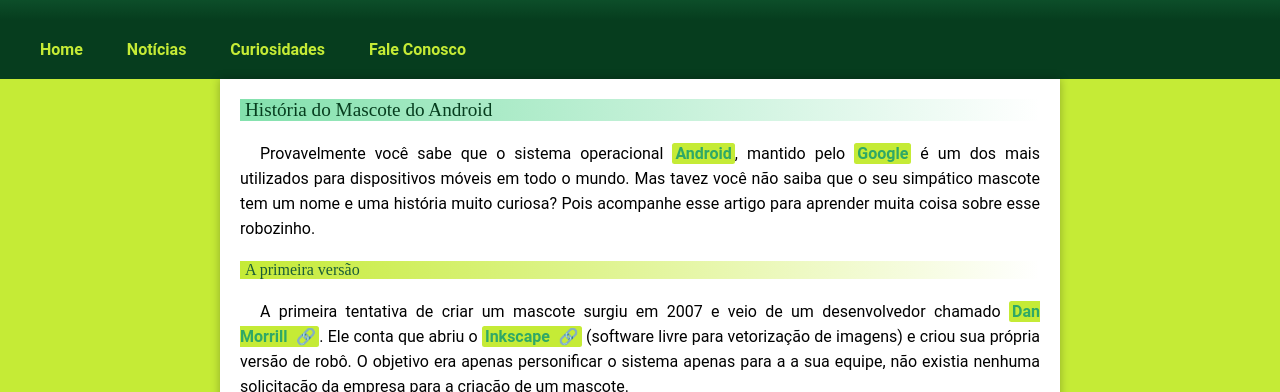
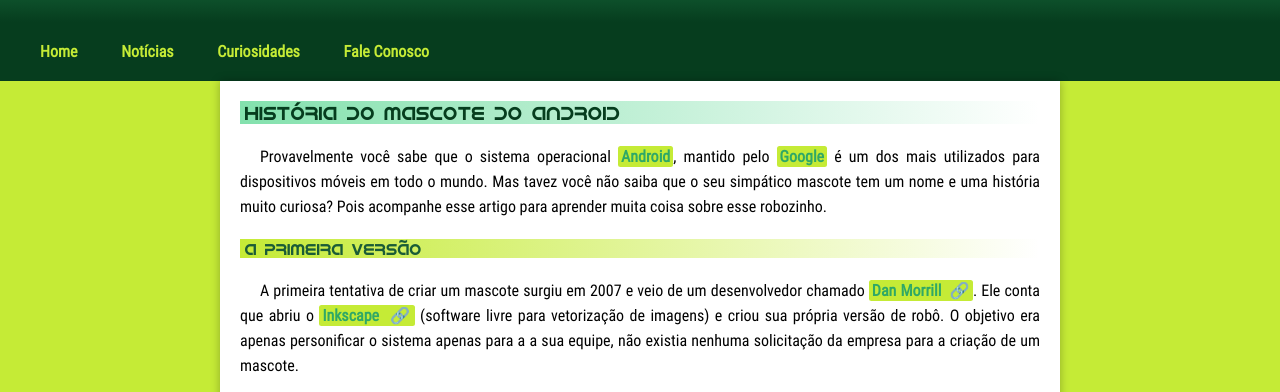
Before and after one commit to Kuhmat-Tesla/Historia-do-Android, a plain HTML site: page index.html in a window 1280 px wide. Shown: the part 105-497 px from the top of the page. Drawn offline with Linux system fonts and the light colour scheme; the site is published under a folder, as on GitHub Pages, so addresses that start at the root find nothing.

Commit message:
Update style.css

```diff
--- a/style.css
+++ b/style.css
@@ -1,16 +1,16 @@
 @font-face {
     font-family: "idroid";
-    src: url(/fontes/idroid.otf);
+    src: url("./fontes/idroid.otf");
 }
 
 @font-face {
     font-family: "Roboto";
-    src: url("/fontes/RobotoCondensed-Regular.ttf");
+    src: url("./fontes/RobotoCondensed-Regular.ttf");
 }
 
 @font-face {
     font-family: "Bebas";
-    src: url("/fontes/BebasNeue-Regular.ttf");
+    src: url("./fontes/BebasNeue-Regular.ttf");
 }
 
 :root {
```
